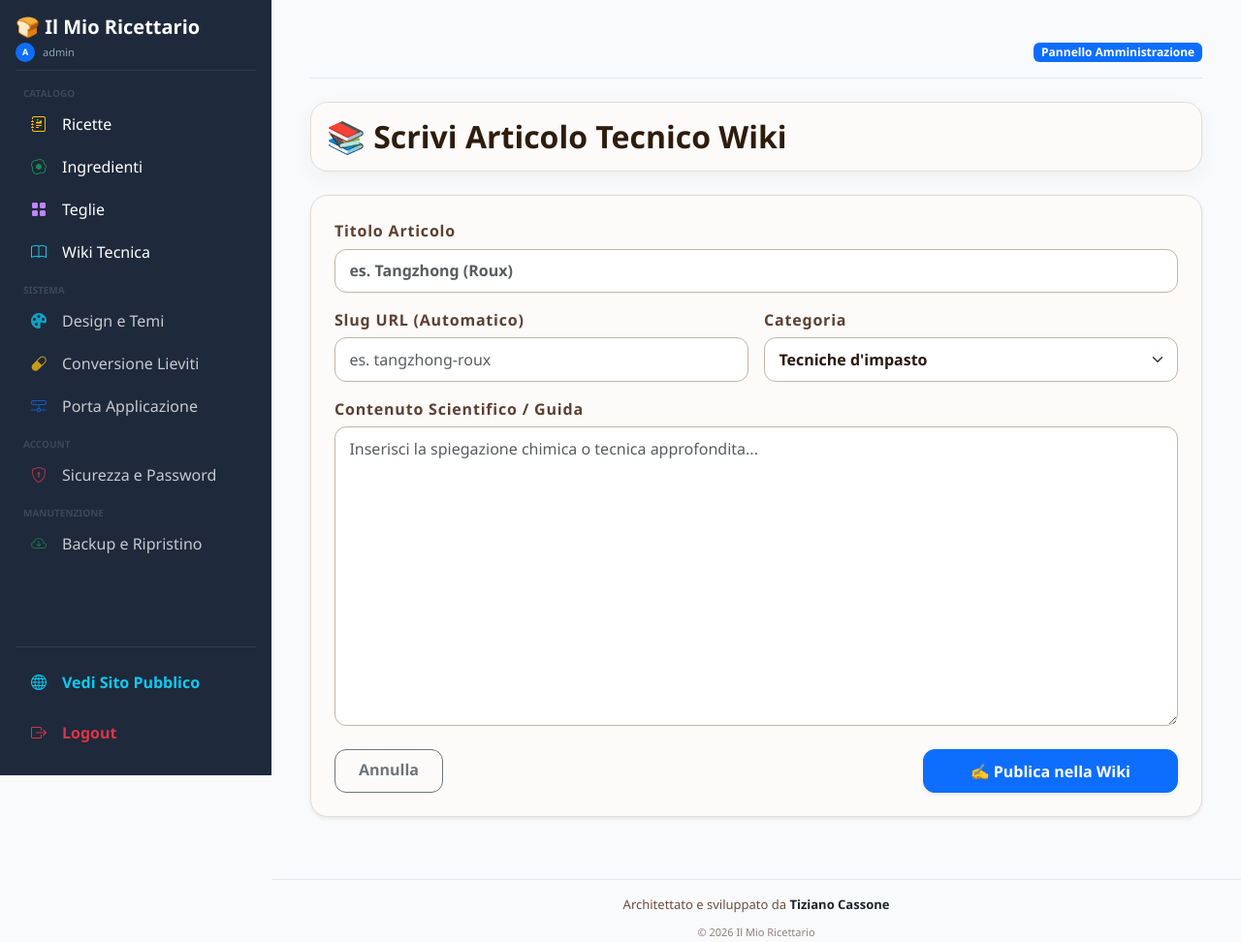
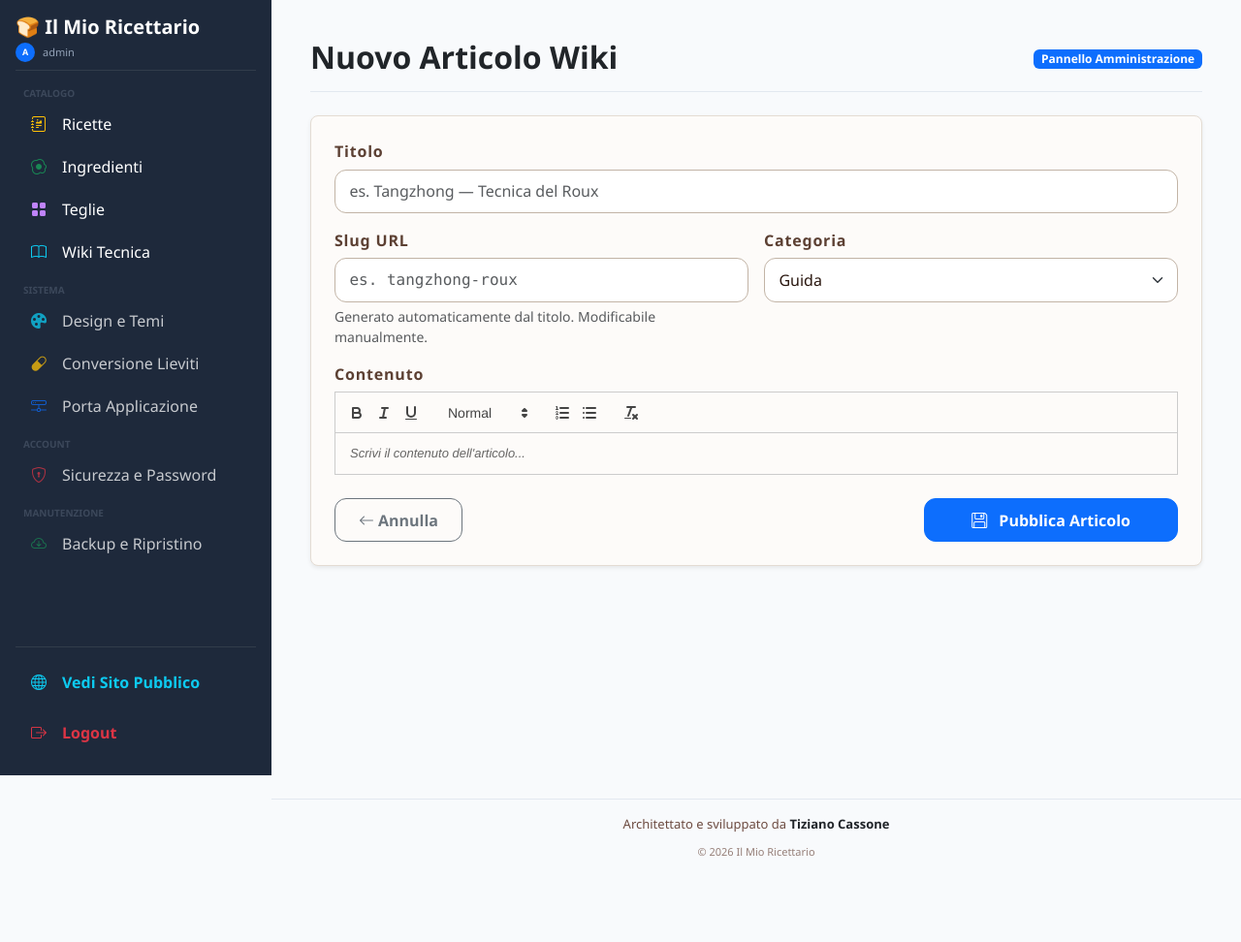
Before and after one commit to wifi75/IlMioRicettario, a Flask app: page /admin/wiki/new in a window 1280 px wide. Shown: the whole page at 97% size. After the commit the page ends 883 px from the top, so only its background shows below. Run offline with Flask 3, Linux system fonts and the light colour scheme; a user stored in the database is signed in; some libraries are stand-ins or nearby versions.

Commit message:
v3.0.3 Wiki admin: aggiunta modifica articoli e editor Quill
- routes/admin.py: nuova route GET/POST /admin/wiki/edit/<id>
- wiki_form.html: form unificato nuovo/modifica, editor Quill.js,
  categorie corrette (Guida/Tecnica/Generale), slug auto solo su nuovo
- wiki_list.html: pulsante Modifica affiancato a Elimina,
  badge categorie coerenti con sito pubblico, restyling tabella

```diff
--- a/routes/admin.py
+++ b/routes/admin.py
@@ -670,6 +670,23 @@ def wiki_new():
     )
 
 
+@admin_bp.route("/wiki/edit/<int:id>", methods=["GET", "POST"])
+@login_required
+def wiki_edit(id):
+    article = WikiArticle.query.get_or_404(id)
+
+    if request.method == "POST":
+        article.title    = request.form["title"].strip()
+        article.slug     = request.form["slug"].strip()
+        article.category = request.form.get("category", "Generale")
+        article.content  = request.form["content"]
+        db.session.commit()
+        flash("Articolo Wiki aggiornato con successo.", "success")
+        return redirect(url_for("admin.wiki_list"))
+
+    return render_template("admin/wiki_form.html", article=article)
+
+
 @admin_bp.route("/wiki/delete/<int:id>")
 @login_required
 def wiki_delete(id):
--- a/templates/admin/wiki_form.html
+++ b/templates/admin/wiki_form.html
@@ -1,107 +1,116 @@
 {% extends "base.html" %}
 
-{% block title %}Nuovo Articolo Wiki{% endblock %}
+{% block title %}{% if article %}Modifica Articolo Wiki{% else %}Nuovo Articolo Wiki{% endif %}{% endblock %}
+{% block page_title %}{% if article %}Modifica: {{ article.title }}{% else %}Nuovo Articolo Wiki{% endif %}{% endblock %}
+
+<link href="https://cdn.quilljs.com/1.3.6/quill.snow.css" rel="stylesheet">
+
+<style>
+    .ql-editor    { min-height: 280px; font-size: 15px; color: #334155; background: #fff; }
+    .ql-toolbar   { background: #f8fafc; border-top-left-radius: 8px; border-top-right-radius: 8px; border-color: #cbd5e1; }
+    .ql-container { border-bottom-left-radius: 8px; border-bottom-right-radius: 8px; border-color: #cbd5e1; }
+</style>
 
 {% block content %}
 
-<div class="card mb-4">
+{% with messages = get_flashed_messages(with_categories=true) %}
+{% if messages %}
+    {% for category, message in messages %}
+    <div class="alert alert-{{ category }} alert-dismissible fade show border-0 rounded-3 mb-4" role="alert">
+        {{ message }}<button type="button" class="btn-close" data-bs-dismiss="alert"></button>
+    </div>
+    {% endfor %}
+{% endif %}
+{% endwith %}
 
-    <div class="card-body">
-
-        <h2 class="fw-bold mb-0">
-            📚 Scrivi Articolo Tecnico Wiki
-        </h2>
-
-    </div>
-
-</div>
-
-<div class="card shadow-sm border-0">
-
+<div class="card shadow-sm border-0 rounded-3">
     <div class="card-body p-4">
 
-        <form method="post" action="/admin/wiki/new">
+        <form method="post"
+              action="{{ url_for('admin.wiki_edit', id=article.id) if article else url_for('admin.wiki_new') }}"
+              id="wiki-form">
 
             <div class="mb-3">
-
-                <label class="form-label fw-bold">Titolo Articolo</label>
-
-                <input type="text"
-                       name="title"
-                       id="wiki-title"
-                       class="form-control text-dark fw-bold"
-                       placeholder="es. Tangzhong (Roux)"
-                       required>
-
+                <label class="form-label fw-semibold">Titolo</label>
+                <input type="text" name="title" id="wiki-title" class="form-control"
+                       value="{{ article.title if article else '' }}"
+                       placeholder="es. Tangzhong — Tecnica del Roux" required>
             </div>
 
-            <div class="row g-3">
-
-                <div class="col-md-6 mb-3">
-
-                    <label class="form-label fw-bold">Slug URL (Automatico)</label>
-
-                    <input type="text"
-                           name="slug"
-                           id="wiki-slug"
-                           class="form-control text-muted"
-                           placeholder="es. tangzhong-roux"
-                           required>
-
+            <div class="row g-3 mb-3">
+                <div class="col-md-6">
+                    <label class="form-label fw-semibold">Slug URL</label>
+                    <input type="text" name="slug" id="wiki-slug" class="form-control font-monospace text-muted"
+                           value="{{ article.slug if article else '' }}"
+                           placeholder="es. tangzhong-roux" required>
+                    <div class="form-text">Generato automaticamente dal titolo. Modificabile manualmente.</div>
                 </div>
-
-                <div class="col-md-6 mb-3">
-
-                    <label class="form-label fw-bold">Categoria</label>
-
-                    <select name="category" class="form-select fw-bold">
-                        <option value="Tecniche" selected>Tecniche d'impasto</option>
-                        <option value="Lieviti">Lievitazione e Fermentazione</option>
-                        <option value="Ingredienti">Analisi Ingredienti</option>
-                        <option value="Generale">Generale</option>
+                <div class="col-md-6">
+                    <label class="form-label fw-semibold">Categoria</label>
+                    <select name="category" class="form-select">
+                        {% set cat = article.category if article else 'Guida' %}
+                        <option value="Guida"    {% if cat == 'Guida'    %}selected{% endif %}>Guida</option>
+                        <option value="Tecnica"  {% if cat == 'Tecnica'  %}selected{% endif %}>Tecnica</option>
+                        <option value="Generale" {% if cat == 'Generale' %}selected{% endif %}>Generale</option>
                     </select>
-
                 </div>
-
             </div>
 
             <div class="mb-4">
-
-                <label class="form-label fw-bold">Contenuto Scientifico / Guida</label>
-
-                <textarea name="content"
-                          class="form-control text-dark"
-                          rows="12"
-                          placeholder="Inserisci la spiegazione chimica o tecnica approfondita..."
-                          required></textarea>
-
+                <label class="form-label fw-semibold">Contenuto</label>
+                <div id="wiki-editor"></div>
+                <input type="hidden" name="content" id="wiki-content-hidden"
+                       value="{{ article.content if article else '' }}">
             </div>
 
-            <div class="d-flex justify-content-between">
-
-                <a href="/admin/wiki" class="btn btn-outline-secondary px-4 py-2">
-                    Annulla
+            <div class="d-flex justify-content-between align-items-center gap-3">
+                <a href="{{ url_for('admin.wiki_list') }}" class="btn btn-outline-secondary px-4">
+                    <i class="bi bi-arrow-left me-1"></i>Annulla
                 </a>
-
-                <button type="submit" class="btn btn-primary px-5 fw-bold shadow-sm">
-                    ✍ Publica nella Wiki
+                <button type="submit" class="btn btn-primary fw-bold px-5">
+                    <i class="bi bi-floppy me-2"></i>
+                    {% if article %}Salva Modifiche{% else %}Pubblica Articolo{% endif %}
                 </button>
-
             </div>
 
         </form>
-
     </div>
-
 </div>
 
+<script src="https://cdn.quilljs.com/1.3.6/quill.js"></script>
 <script>
-document.getElementById('wiki-title').addEventListener('input', function() {
-    const slug = this.value.toLowerCase()
-        .replace(/[^a-z0-9\s-]/g, '')
-        .replace(/\s+/g, '-')
-        .replace(/-+/g, '-');
-    document.getElementById('wiki-slug').value = slug;
+document.addEventListener('DOMContentLoaded', function () {
+
+    var quill = new Quill('#wiki-editor', {
+        modules: { toolbar: [
+            ['bold', 'italic', 'underline'],
+            [{ 'header': [2, 3, false] }],
+            [{ 'list': 'ordered' }, { 'list': 'bullet' }],
+            ['clean']
+        ]},
+        theme: 'snow',
+        placeholder: 'Scrivi il contenuto dell\'articolo...'
+    });
+
+    var existing = document.getElementById('wiki-content-hidden').value;
+    if (existing) quill.root.innerHTML = existing;
+
+    document.getElementById('wiki-form').addEventListener('submit', function () {
+        document.getElementById('wiki-content-hidden').value = quill.root.innerHTML;
+    });
+
+    document.getElementById('wiki-title').addEventListener('input', function () {
+        if ({{ 'true' if not article else 'false' }}) {
+            document.getElementById('wiki-slug').value = this.value
+                .toLowerCase()
+                .normalize('NFD').replace(/[̀-ͯ]/g, '')
+                .replace(/[^a-z0-9\s-]/g, '')
+                .trim()
+                .replace(/\s+/g, '-')
+                .replace(/-+/g, '-');
+        }
+    });
+
 });
 </script>
 
```
Also changed, not shown: templates/admin/wiki_list.html (+49 -80 lines).
